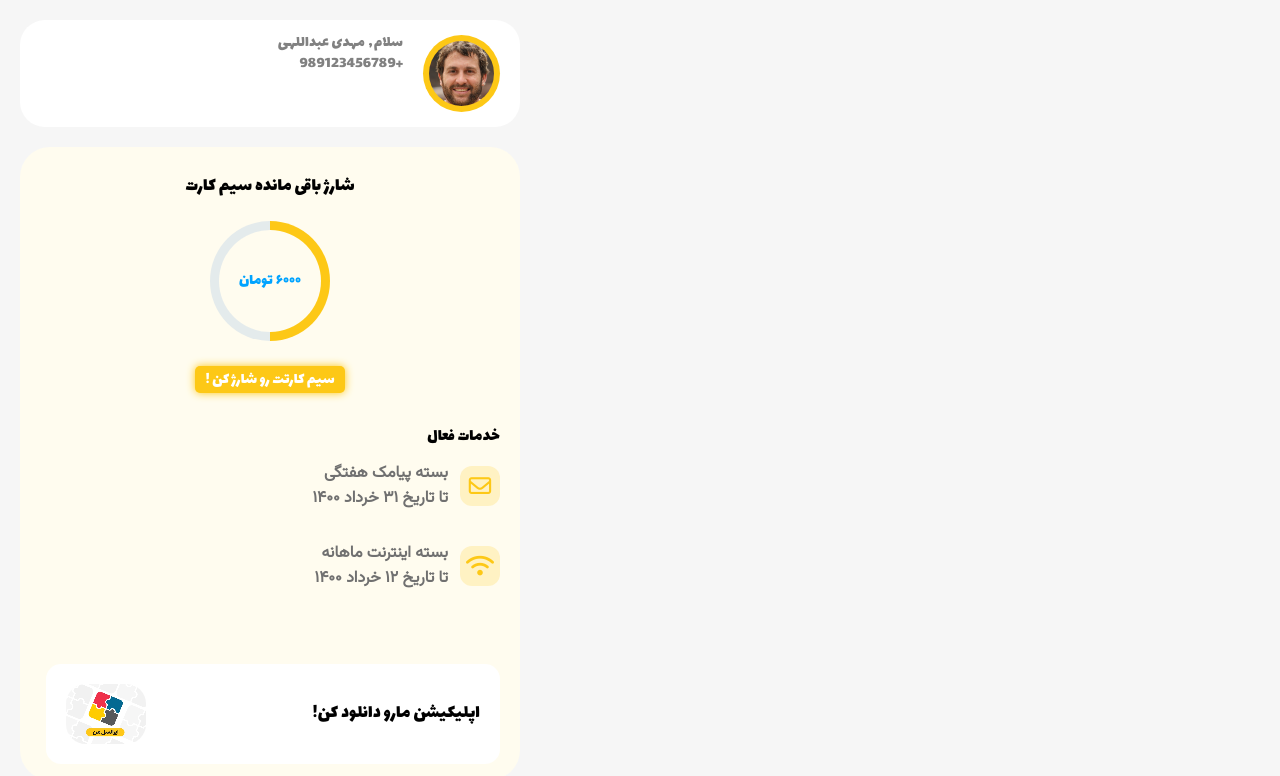
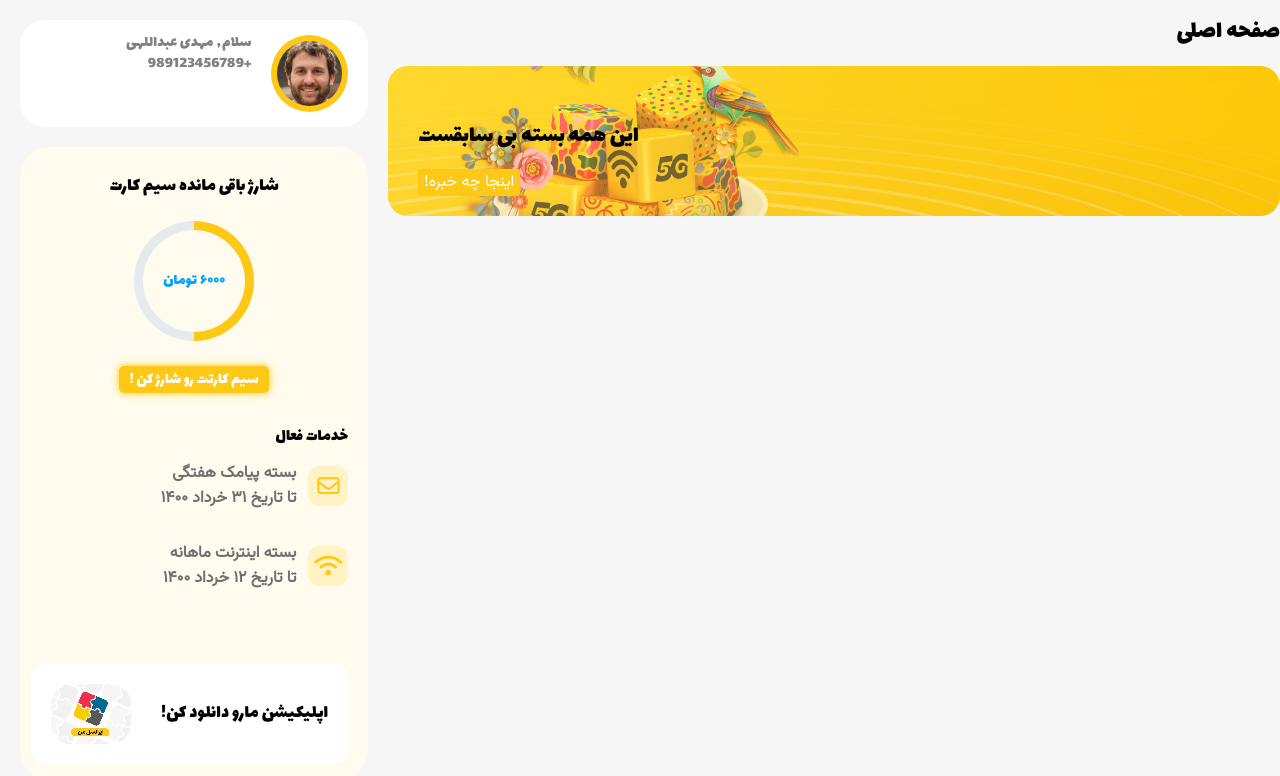
Before and after one commit to MAwasTaken/My-Irancell, a plain HTML site: page frontend/index.html in a window 1280 px wide. Drawn offline with nearby package versions, Linux system fonts and the light colour scheme.

Commit message:
Main Section Created.

```diff
--- a/frontend/content/css/index.css
+++ b/frontend/content/css/index.css
@@ -150,3 +150,54 @@ body {
 .download-app-box h1 {
   font-size: 1.2rem;
 }
+
+/* center section */
+
+.main {
+  width: 100%;
+  padding: 20px 0;
+}
+
+.main-title {
+  font-size: 1.6rem;
+}
+
+.main-overlay {
+  position: relative;
+  width: 100%;
+  height: 150px;
+  margin-top: 20px;
+  border-radius: 20px;
+  background: url(../img/banner.jpeg);
+  background-position: center;
+  background-size: cover;
+  background-repeat: no-repeat;
+  overflow: hidden;
+  align-items: flex-end;
+  justify-content: end;
+  isolation: isolate;
+}
+
+.main-overlay::before {
+  content: '';
+  position: absolute;
+  background: linear-gradient(270deg, rgba(253, 200, 22, 0.4), rgba(255, 223, 114, 0.4));
+  width: 100%;
+  height: 100%;
+  z-index: -1;
+}
+
+.main-overlay h1 {
+  font-size: 1.5rem;
+  margin-left: 30px;
+}
+
+.main-overlay button {
+  margin: 20px 0 20px 30px;
+  background-color: var(--gold-400);
+  color: var(--white-50);
+  border-radius: 3px;
+  font-size: 1rem;
+  border: none;
+  outline: none;
+}
--- a/frontend/index.html
+++ b/frontend/index.html
@@ -10,6 +10,7 @@
 		<title>My Irancell</title>
 	</head>
 	<body>
+    <!-- left side -->
 		<div class="left-side lalezar-font">
 			<!-- profile box -->
 			<div class="profile-box flex align-item-center">
@@ -56,6 +57,14 @@
       </div>
       <!-- active services -->
 		</div>
+    <!-- center section -->
+    <main class="main">
+      <h1 class="main-title lalezar-font">صفحه اصلی</h1>
+      <section class="main-overlay flex flex-column">
+        <h1 class="lalezar-font">این همه بسته بی سابقست</h1>
+        <button>اینجا چه خبره!</button>
+      </section>
+    </main>
 		<script src="https://cdnjs.cloudflare.com/ajax/libs/Chart.js/3.8.2/chart.min.js"></script>
 		<script src="content/js/index.js"></script>
 	</body>
```
Also changed, not shown: frontend/content/img/banner.jpeg (added), 4 other files.
